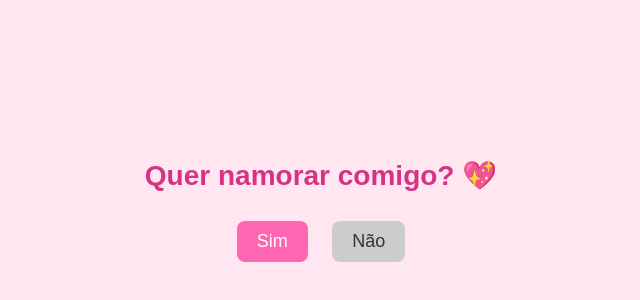
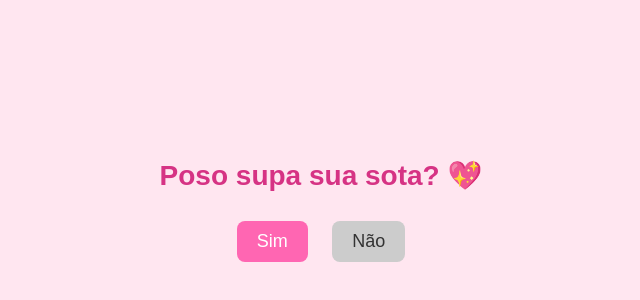
Before and after one commit to Juliomozol/Namoro, a plain HTML site: page index.html in a window 1280 px wide. Shown: the part 192-492 px from the top of the page, without its empty margins (319-959 px from the left). Drawn offline with Linux system fonts and the light colour scheme.

Commit message:
Update index.html

```diff
--- a/index.html
+++ b/index.html
@@ -48,7 +48,7 @@
 </head>
 <body>
 
-  <h1>Quer namorar comigo? 💖</h1>
+  <h1>Poso supa sua sota? 💖</h1>
   <div>
     <button id="sim">Sim</button>
     <button id="nao">Não</button>
```
